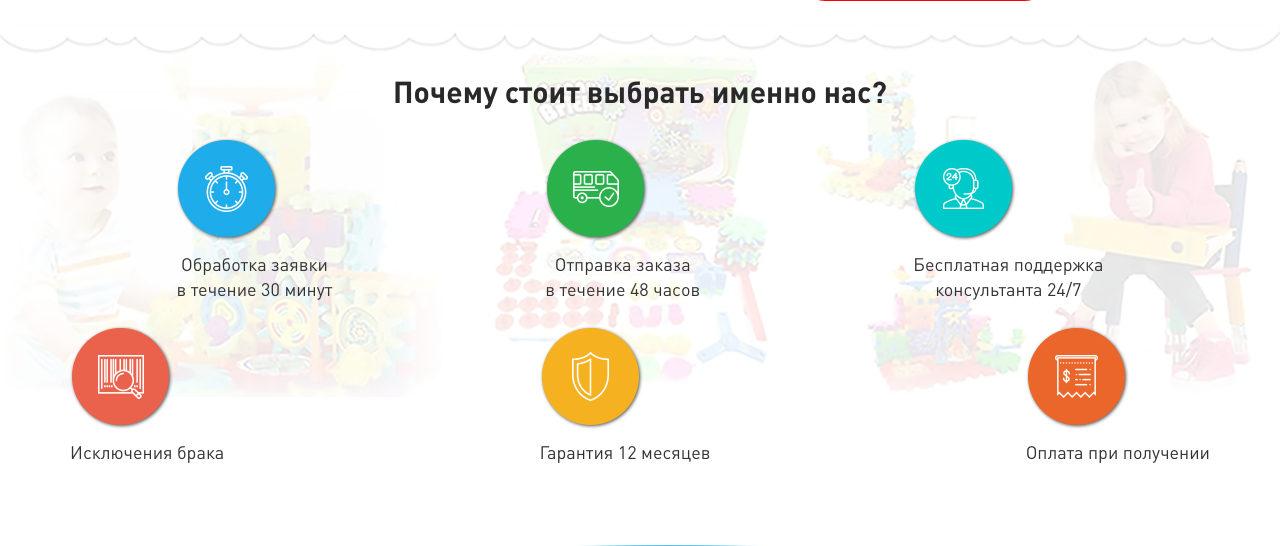
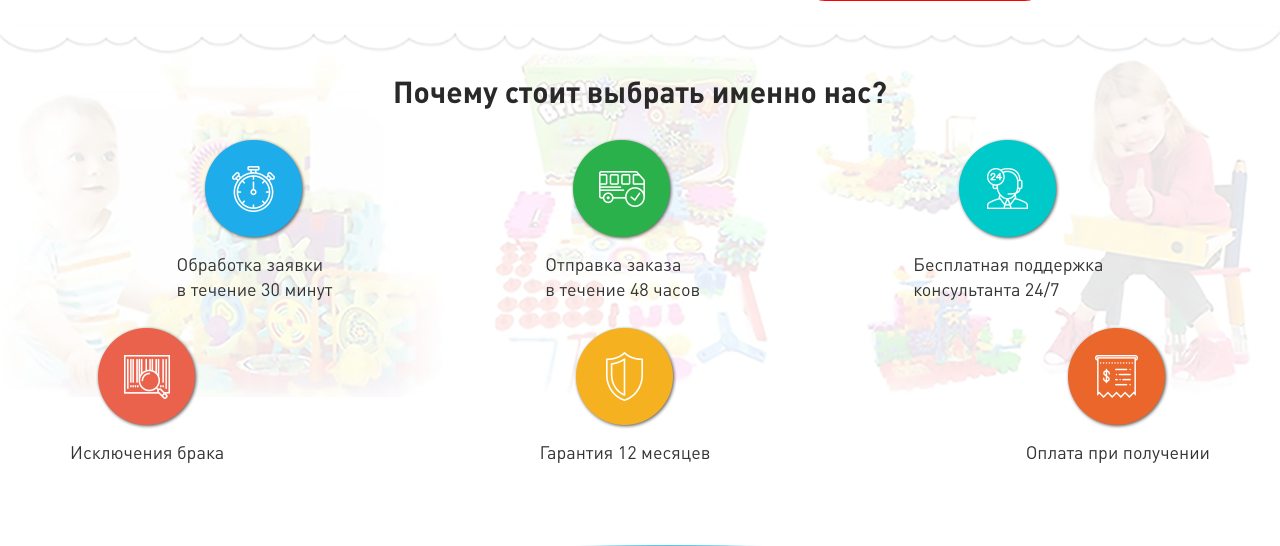
Before and after one commit to prudnikov623/prudnikov623.github.io, a PHP site: page /test2/index.html in a window 1280 px wide. Shown: the part 738-1284 px from the top of the page. Run offline with PHP 8.4, Linux system fonts and the light colour scheme; some libraries are stand-ins or nearby versions; some web fonts are replaced.

Commit message:
commit 7

```diff
--- a/test2/css/style.css
+++ b/test2/css/style.css
@@ -525,7 +525,12 @@ header {
 }
 
 .about .about-block-one .about-item {
-  text-align: center;
+  display: flex;
+  display: -webkit-box;
+  display: -webkit-flex;
+  display: -ms-flexbox;
+  flex-direction: column;
+  align-items: center;
 }
 
 .about .about-block-one .about-item p {
@@ -545,7 +550,12 @@ header {
 }
 
 .about-block-two .about-item {
-  text-align: center;
+  display: flex;
+  display: -webkit-box;
+  display: -webkit-flex;
+  display: -ms-flexbox;
+  flex-direction: column;
+  align-items: center;
 }
 
 .about-block-two .about-item p {
--- a/test2/index.html
+++ b/test2/index.html
@@ -105,15 +105,17 @@
 		 		</div>
 		 		<div class="about-block-two">
 		 			<div class="about-item">
-		 				<img src="images/about4.png" alt="#" class="img-responsive">
+		 				<div><img src="images/about4.png" alt="#" class="img-responsive"></div>
 		 				<p>Исключения брака</p>
 		 			</div>
 		 			<div class="about-item">
-		 				<img src="images/about5.png" alt="#" class="img-responsive">
+		 			<div><img src="images/about5.png" alt="#" class="img-responsive"></div>
+
 		 				<p>Гарантия 12 месяцев</p>
 		 			</div>
 		 			<div class="about-item">
-		 				<img src="images/about6.png" alt="#" class="img-responsive">
+		 			<div><img src="images/about6.png" alt="#" class="img-responsive"></div>
+
 		 				<p>Оплата при получении</p>
 		 		</div>
 		 	</div>
```
Also changed, not shown: test2/css/main.scss (+12 -2 lines).
